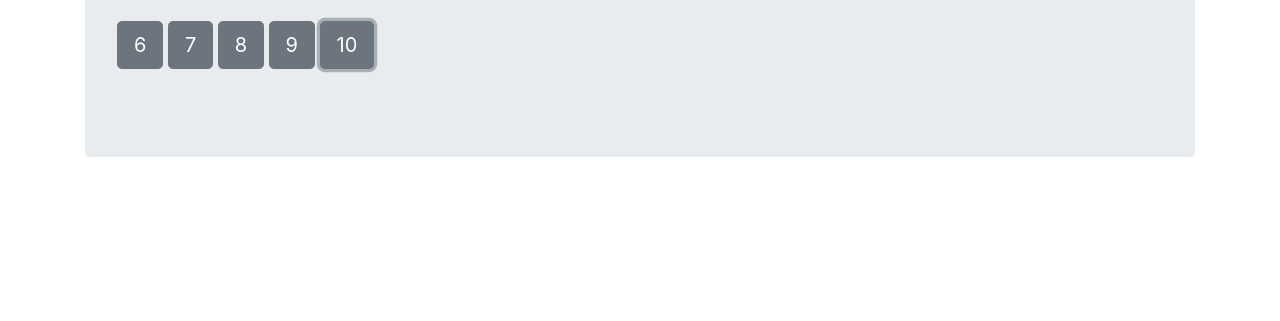
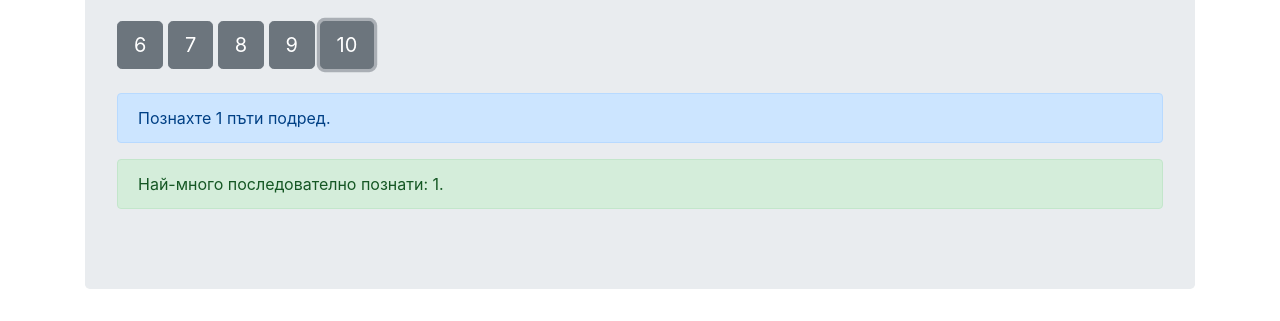
Before and after one commit to d3xter666/learning-games, a website: page src/index.html in a window 1280 px wide. Both pictures are taken after a click on the button "10". Shown: the part 555-876 px from the top of the page. Before the commit the page ends 800 px from the top, so only its background shows below. Drawn offline with nearby package versions, Linux system fonts and the light colour scheme.

Commit message:
Add statistics

```diff
--- a/src/index.html
+++ b/src/index.html
@@ -69,6 +69,13 @@
 			</div>
 		</div>
 		<br>
+
+		<div class="alert alert-primary" role="alert">
+			Познахте <span id="answersStreak"></span> пъти подред.
+		</div>
+		<div class="alert alert-success" role="alert">
+			Най-много последователно познати: <span id="longestAnswersStreak"></span>.
+		</div>
 	</div>
 </main>
 </body>
--- a/src/math.js
+++ b/src/math.js
@@ -3,6 +3,8 @@ window.addEventListener('DOMContentLoaded', function () {
 
 	var leftNumber, rightNumber, sign, answer;
 	var gameLevel = "sum1";
+	var correctAnswersStreak = 0;
+	var longestStreak = 0;
 	var equationRef = document.getElementById("equation");
 	var smilieThink = document.getElementById("smilie-thinking");
 	var smilieWromg = document.getElementById("smilie-wrong");
@@ -31,6 +33,7 @@ window.addEventListener('DOMContentLoaded', function () {
 
 		makeSmilies();
 		makeEquation();
+		updateStreaks();
 	})();
 
 	function makeEquation() {
@@ -160,7 +163,6 @@ window.addEventListener('DOMContentLoaded', function () {
 		gameLevel = this.id;
 
 		fillInHeader(this);
-		toggleNavBar();
 		makeSmilies();
 		makeEquation();
 	}
@@ -209,12 +211,24 @@ window.addEventListener('DOMContentLoaded', function () {
 		if (isCorrectAnswer) {
 			makeSmilies("good");
 			fillInEquation(leftNumber, rightNumber, sign, answer);
+			correctAnswersStreak += 1;
+			longestStreak = correctAnswersStreak > longestStreak ? correctAnswersStreak : longestStreak;
 
 			setTimeout(makeEquation, 2000);
 		} else {
+			correctAnswersStreak = 0;
 			makeSmilies("wrong");
 		}
 
+		updateStreaks();
 		setTimeout(makeSmilies, 1500);
 	}
+
+	function updateStreaks() {
+		var streak = document.getElementById("answersStreak");
+		var longStreak = document.getElementById("longestAnswersStreak");
+
+		streak.innerText = correctAnswersStreak;
+		longStreak.innerText = longestStreak;
+	}
 });
```
